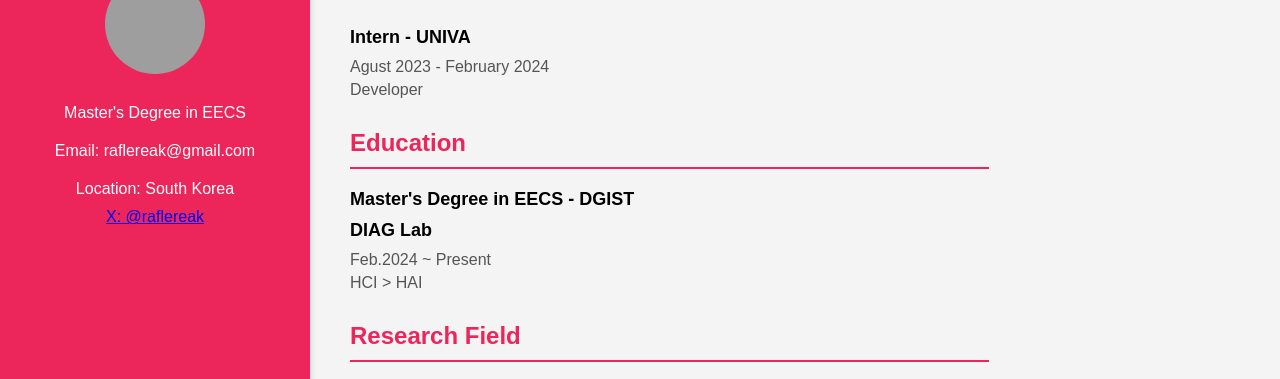
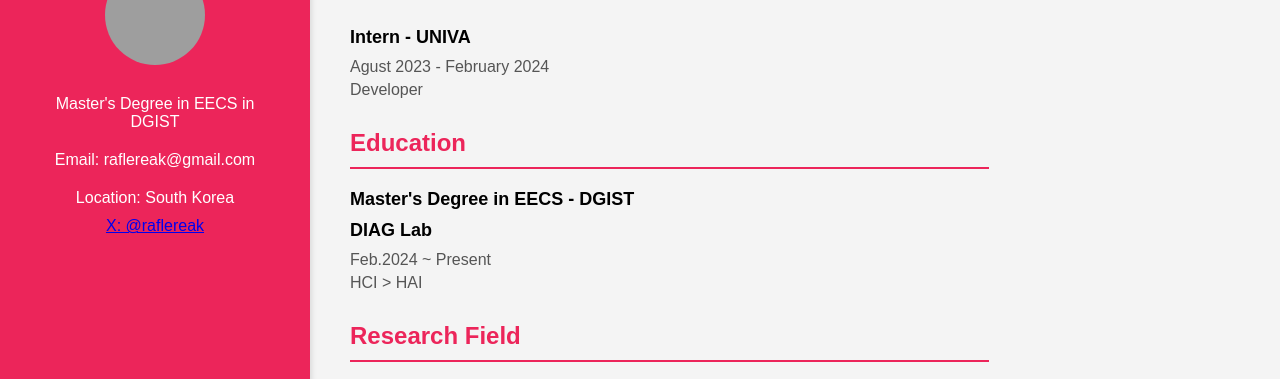
Before and after one commit to raflereak/raflereak.github.io, a plain HTML site: page index.html in a window 1280 px wide. Shown: the part 413-792 px from the top of the page. Drawn offline with Linux system fonts and the light colour scheme; grey boxes are pictures that could not be loaded.

Commit message:
Update index.html
sidebar update

```diff
--- a/index.html
+++ b/index.html
@@ -91,7 +91,7 @@
 <div class="sidebar">
     <h1>Taehun Kim</h1>
     <img src="https://pbs.twimg.com/profile_images/1842078183686078466/dOfPm6vU_400x400.jpg" alt="Profile Picture">
-    <p>Master's Degree in EECS</p>
+    <p>Master's Degree in EECS in DGIST</p>
     <p>Email: raflereak@gmail.com</p>
     <p>Location: South Korea</p>
     <A href="https://x.com/raflereak" target="_blank">X: @raflereak</A>
```
